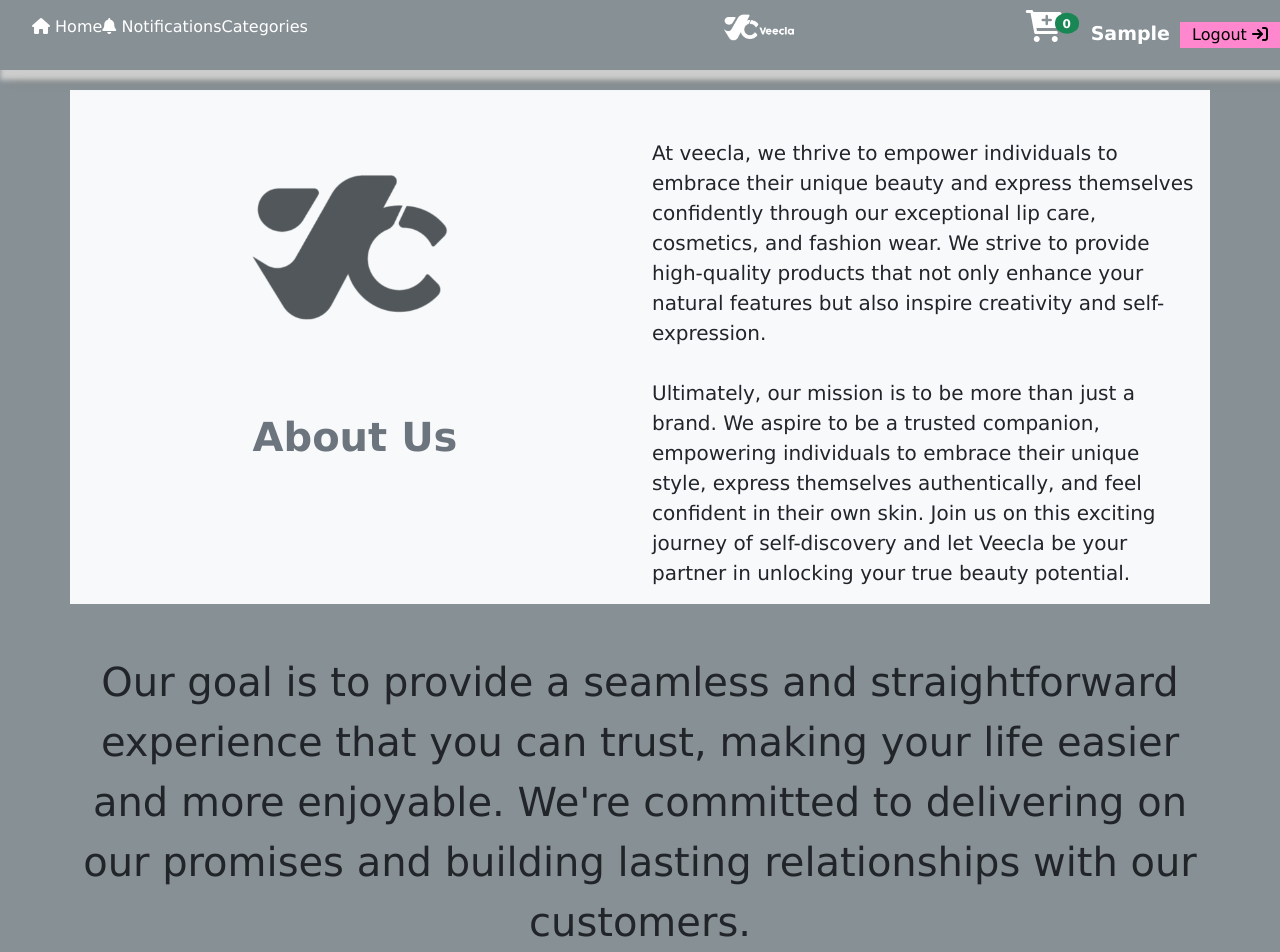
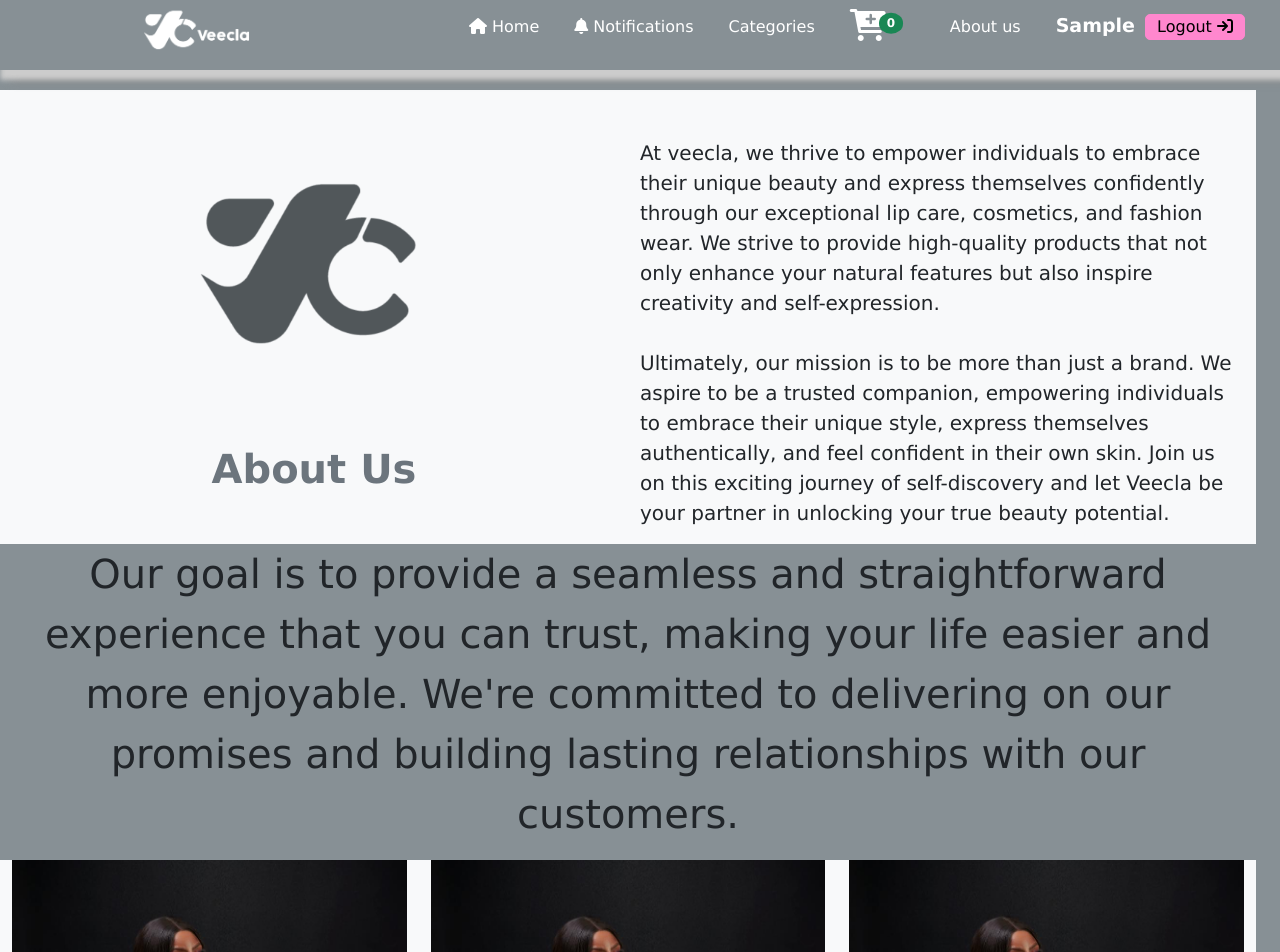
Before and after one commit to Joshuainfluence/veecla, a PHP site: page /log/aboutUs.php in a window 1280 px wide. Shown: the top 952 px of the page. Run offline with PHP 8.4, Linux system fonts and the light colour scheme; the visitor is signed in with stand-in values (Sample User, id 1); data that the repository does not hold is empty; some libraries are stand-ins or nearby versions.

Commit message:
successful

```diff
--- a/admin/viewProducts.php
+++ b/admin/viewProducts.php
@@ -54,12 +54,13 @@
             <table class="table table-responsive table-bordered border-light" style="background-color:#fff;">
                 <thead>
                     <tr>
+
                         <th scope="row">S/N</th>
 
                         <th scope="row">Name</th>
                         <th scope="row">Description</th>
                         <th scope="row">Price</th>
-                        <th scope="row">Information</th>
+                        <th scope="row" style="width:400px;">Information on product</th>
                         <th scope="row">Delete</th>
                         <th scope="row">Edit</th>
                         <th scope="row">Photo</th>
@@ -102,7 +103,7 @@
                             <td><?= $row['product_name'] ?></td>
                             <td><?= $row['product_description'] ?></td>
                             <td>$<?= $row['product_price'] ?></td>
-                            <td><?= $row['product_info'] ?></td>
+                            <td class="info"><?= $row['product_info'] ?></td>
 
                             <td><a href="delete.inc.php?id=<?= $row['id']; ?>" class="btn-del btn btn-danger">Delete</a></td>
                             <td><a href="edit_product.php?id=<?= $row['id']; ?> m=1" class="btn-del btn btn-warning">Edit</a></td>
--- a/assets/home.css
+++ b/assets/home.css
@@ -65,6 +65,7 @@
 
 
 }
+
 .button-cart-alt {
     text-decoration: none;
     width: 120px;
@@ -90,6 +91,7 @@
     color: #fff;
 
 }
+
 .button-cart-alt2 {
     text-decoration: none;
     width: 120px;
@@ -130,6 +132,15 @@
     flex-direction: column;
     align-items: center;
     justify-content: center;
+
+    opacity: 0;
+    /* Initially hide the element */
+    transform: translateY(-50px);
+    /* Initial position above */
+    transition: opacity 5s, transform 5s;
+    /* Transition properties */
+
+
 }
 
 .write2 h1 {
@@ -137,16 +148,19 @@
     font-weight: 600;
     color: #fff;
 }
+
 .write2 h3 {
     text-align: center;
     font-weight: 600;
     color: #fff;
 }
-.write2 .buttons{
+
+.write2 .buttons {
     display: flex;
     justify-content: space-between;
     margin-top: 2rem;
 }
+
 .form1-control {
     outline: none;
     border: 1px solid #7E7E7E;
@@ -156,7 +170,8 @@
     padding: .375rem .75rem;
     background: transparent;
 }
-.form1-control:focus{
+
+.form1-control:focus {
     border: 1px solid #FE48AA;
 }
 
@@ -166,27 +181,32 @@
 }
 
 
-.bg-default{
+.bg-default {
     background-color: #879095;
 }
-.bg-default-alt{
-    background-color: #FF87CE;
-}
-.text-default{
-    color: #FF87CE;
-}
-.btn-default{
+
+.bg-default-alt {
     background-color: #FF87CE;
 }
 
-.btn-default:hover{
+.text-default {
+    color: #FF87CE;
+}
+
+.btn-default {
+    background-color: #FF87CE;
+}
+
+.btn-default:hover {
     background-color: #FF1694;
     color: #fff;
 }
-.btn-default-alt{
+
+.btn-default-alt {
     background-color: #7E7E7E;
 }
-.btn-default-alt:hover{
+
+.btn-default-alt:hover {
     background-color: #FF87CE;
 
 }
--- a/assets/nav.css
+++ b/assets/nav.css
@@ -43,10 +44,10 @@
     margin-top: -25px;
 }
 
-/* .links {
-    width: 60%;
+.links {
+    width: 70%;
 
-} */
+}
 
 ul {
     text-decoration: none;
@@ -96,9 +96,35 @@
     height: auto;
     background-color: #FF87CE;
     border: 1px solid #FF87CE;
+    border-radius: 5px;
     color: #000;
     margin-left: 10px;
     text-align: center;
+}
+
+.content-list .drop-menu{
+    background: black;
+    top: 85px;
+    line-height: 45px;
+    position: absolute;
+    color: white;
+    width: 180px;
+    opacity: 0;
+    visibility: hidden;
+}
+.drop-menu li a{
+    width: 100%;
+    display: block;
+    padding: 0 0 0 15px;
+    font-weight: 400;
+}
+
+.content-list li:hover .drop-menu{
+
+    top: 65px;
+    visibility: visible;
+    opacity: 1;
+    transition: all 0.3s ease;
 }
 
 .profile .button-sign:hover {
@@ -119,48 +145,12 @@
 .logo-mobile {
     display: none;
 }
-
-.buttons-tin {
+.buttons-tin{
     display: none;
 }
-
-.cart-img {
+.cart-img{
     display: none;
 }
-
-.left-section,
-.center-section,
-.right-section {
-    display: flex;
-    /* align-items: center; */
-    justify-content: space-between;
-}
-
-.left-section {
-    width: 50%;
-
-    /* Adjust the width as needed */
-}
-.content-list{
-    display: flex;
-
-    justify-content: space-around;
-}
-
-.center-section {
-    width: 20%;
-    /* Adjust the width as needed */
-}
-
-.right-section {
-    width: 30%;
-    /* Adjust the width as needed */
-    justify-content: flex-end;
-}
-.for-mobile{
-    display: none;
-}
-
 /* @media only screen and (min-width:992px) and (max-width:1200px) {
 
 } */
--- a/footer.php
+++ b/footer.php
@@ -339,10 +339,27 @@
         </div>
 </footer>
 <script>
-    window.addEventListener('load', function () {
+    window.addEventListener('load', function() {
         // Hide the loader after 3000 milliseconds (3 seconds)
-        setTimeout(function () {
+        setTimeout(function() {
             document.querySelector('.loader-wrapper').style.display = 'none';
         }, 1000);
     });
 </script>
+
+
+<!--Start of Tawk.to Script-->
+<script type="text/javascript">
+    var Tawk_API = Tawk_API || {},
+        Tawk_LoadStart = new Date();
+    (function() {
+        var s1 = document.createElement("script"),
+            s0 = document.getElementsByTagName("script")[0];
+        s1.async = true;
+        s1.src = 'https://embed.tawk.to/6581a72607843602b803a773/1hi179smi';
+        s1.charset = 'UTF-8';
+        s1.setAttribute('crossorigin', '*');
+        s0.parentNode.insertBefore(s1, s0);
+    })();
+</script>
+<!--End of Tawk.to Script-->
--- a/header.php
+++ b/header.php
@@ -27,6 +27,7 @@
     <link rel="stylesheet" href="../assets/font_awesome/css/font-awesome.css">
     <link rel="stylesheet" href="../assets/loader.css">
     <link rel="stylesheet" href="https://cdnjs.cloudflare.com/ajax/libs/font-awesome/6.0.0-beta3/css/all.min.css" integrity="sha512-..." crossorigin="anonymous" />
+    <link rel="stylesheet" href="https://cdnjs.cloudflare.com/ajax/libs/animate.css/4.1.1/animate.min.css">
 
     <!-- <link rel="stylesheet" href="../assets/font_awesome/css/all.css"> -->
 </head>
@@ -35,32 +36,53 @@
 <header class="first-head">
     <nav class="first-nav">
         <div class="content">
-            <div class="left-section">
-                <ul class="content-list" id="content-list" data-visible="false">
-                    <li><a href="index.php"><i class="fa fa-home"></i> Home</a></li>
-                    <li><a href="#"><i class="fa fa-bell"></i> Notifications</a></li>
-                    <li><a href="#">Categories</a></li>
-                    <li><a href="../cart/checkout.php" class="for-mobile"><i class="fa fa-cart-plus fa-2x"></i>
-                            <span class="position-relative top-0 start-60 translate-middle badge rounded-circle bg-success">
-                                <?= count($rows, COUNT_NORMAL) ?>
-                                <span class="visually-hidden">unread messages</span>
-                            </span>
-                        </a>
-                    </li>
-                </ul>
-            </div>
 
-            <div class="center-section">
+
             <div class="logo">
                 <img src="../img/logo2.png" class="img-logo" alt="">
             </div>
             <div class="logo-mobile">
                 <img src="../img/logo2-copy.png" class="img-mobile-logo" alt="">
             </div>
+            <style>
+                .buttons-tin {
+                    display: flex;
+                    justify-content: end;
+                }
+            </style>
+
+            <div class="buttons-tin">
+                <a href="../cart/checkout.php" class="cart-img"><i class="fa fa-cart-plus fa-2x"></i>
+                    <span class="position-relative top-0 start-60 translate-middle badge rounded-circle bg-success">
+                        <?= count($rows, COUNT_NORMAL) ?>
+                        <span class="visually-hidden">unread messages</span>
+                    </span>
+                </a>
+
+                <button class="mobile-nav-toggle" aria-expanded="false" aria-controls=".links"></button>
             </div>
 
-            <div class="right-section">
-                <ul class="content-list" id="content-list" data-visible="false">
+            <div class="links">
+                <ul class="content-list flex ff" id="content-list" data-visible="false">
+                    <li><a href="index.php"><i class="fa fa-home"></i> Home</a></li>
+                    <li><a href="#"><i class="fa fa-bell"></i> Notifications</a></li>
+                    <li><a href="#">Categories</a>
+                        <ul class="drop-menu">
+                            <li>
+                                <a href="">Lip Gloss</a>
+                            </li>
+                            <li>
+                                <a href="">Lip Tint</a>
+                            </li>
+                            <li>
+                                <a href="">Lip Treatment</a>
+                            </li>
+                            <li>
+                                <a href="">Glozzy Tint</a>
+                            </li>
+
+                        </ul>
+                    </li>
                     <li>
                         <a href="../cart/checkout.php"><i class="fa fa-cart-plus fa-2x"></i>
                             <span class="position-relative top-0 start-60 translate-middle badge rounded-circle bg-success">
@@ -69,10 +91,10 @@
                             </span>
                         </a>
                     </li>
-                </ul>
+                    <li><a href="aboutUs.php">About us</a></li>
 
-                <button class="mobile-nav-toggle" aria-expanded="false" aria-controls=".links"></button>
 
+                    <form action="">
                         <div class="profile">
                             <?php
                             if (isset($_SESSION['id'])) {
@@ -95,7 +117,11 @@
                             <?php
                             }
                             ?>
+
                         </div>
+                    </form>
+                </ul>
+
             </div>
         </div>
     </nav>
--- a/log/aboutUs.php
+++ b/log/aboutUs.php
@@ -2,15 +2,91 @@
 require_once "../header.php";
 ?>
 <section>
-    <div class="container">
+    <div class="container-fluid">
+        <!-- <style>
+            img {
+                width: 100%;
+            }
+
+            .row {
+                width: 100%;
+                animation: 5s joshua;
+            }
+            img:hover{
+                margin-top: 0;
+
+                /* transform: rotateX('360deg'); */
+                transform: translateX(360);
+            }
+            @keyframes column {
+                0%{
+                    margin-top: 100%;
+                }
+            }
+
+            @keyframes joshua {
+                0% {
+                    width: 10%;
+                }
+
+                20% {
+                    width: 40%;
+                }
+
+                100% {
+                    width: 100%;
+                }
+            }
+        </style> -->
+
+        <style>
+            img {
+                width: 100%;
+                transition: transform 0.3s ease-in-out;
+            }
+
+            .animated-text {
+                animation: flyIn 4s ease-in-out;
+            }
+
+            .row {
+                width: 100%;
+                opacity: 0; /* Initially hide the content */
+            }
+
+            .row.show {
+                animation: fadeIn 5s forwards;
+            }
+
+            img:hover {
+                transform: rotate(10deg);
+            }
+
+            @keyframes fadeIn {
+                to {
+                    opacity: 1;
+                }
+            }
+            @keyframes flyIn {
+                0% {
+                    transform: translateY(-100%);
+                    opacity: 0;
+                }
+                100% {
+                    transform: translateY(0);
+                    opacity: 1;
+                }
+            }
+
+        </style>
         <div class="row bg-light">
             <div class="col-lg-6">
                 <img src="../img/watermark.png" class="img-fluid" alt="">
                 <p>
-                <h1 class="fw-bold text-center text-muted">About Us</h1>
+                <h1 class="fw-bold text-center text-muted animated-text">About Us</h1>
                 </p>
             </div>
-            <div class="col-lg-6 mt-lg-5 text-dark fw-lighter bg-light fs-5">
+            <div class="col-lg-6 mt-lg-5 text-dark fw-lighter bg-light fs-5 animated-text">
                 At veecla, we thrive to empower individuals to embrace their unique beauty and express themselves confidently
                 through our exceptional lip care, cosmetics, and fashion wear. We strive to provide high-quality products that
                 not only enhance your natural features but also inspire creativity and self-expression.
@@ -26,8 +102,8 @@
 
             </div>
         </div>
-        <div class="row fs-1 text-center mt-5">
-            <p>
+        <div class="row fs-1 text-center animated-text">
+            <p class="animated-text">
                 Our goal is to provide a seamless and
                 straightforward experience that you can trust,
                 making your life easier and more enjoyable.
@@ -39,26 +115,26 @@
 
         <div class="row bg-light">
             <div class="col-4">
-                <img src="../img/aunty_vic.jpg" style="width:100%;" alt="">
+                <img src="../img/aunty_vic.jpg" alt="">
             </div>
             <div class="col-4">
-                <img src="../img/aunty_vic.jpg" style="width:100%;" alt="">
+                <img src="../img/aunty_vic.jpg" alt="">
             </div>
             <div class="col-4">
-                <img src="../img/aunty_vic.jpg" style="width:100%;" alt="">
+                <img src="../img/aunty_vic.jpg" alt="">
             </div>
         </div>
         <div class="row bg-light">
             <div class="col-6">
-                <img src="../img/DSC_1705.jpg" style="width:100%;" alt="">
+                <img src="../img/DSC_1705.jpg" alt="">
             </div>
             <div class="col-6">
-                <img src="../img/DSC_1705.jpg" style="width:100%;" alt="">
+                <img src="../img/DSC_1705.jpg" alt="">
             </div>
 
         </div>
         <div class="row text-center fs-1 mt-5">
-            <h1 class="fw-bold mb-3"> Our values</h1>
+            <h1 class="fw-bold mb-3 animated-text"> Our values</h1>
             <p>
 
                 It was important to us to build a value driven business. At Veecla,we believe in: Simplicity. Affordability. Authenticity. Quality. Transparency.
@@ -77,6 +153,19 @@
     ?>
 </section>
 
+<script>
+    // Wait for the content to be fully loaded
+    document.addEventListener("DOMContentLoaded", function () {
+        // Get all elements with the class 'row'
+        var rows = document.querySelectorAll('.row');
+
+        // Loop through each row and add the 'show' class to trigger the animation
+        rows.forEach(function (row) {
+            row.classList.add('show');
+        });
+    });
+</script>
+
 </body>
 
 </html>
--- a/log/products.php
+++ b/log/products.php
@@ -31,14 +31,14 @@
                             <div class="col-md-3 carousel-item">
                                 <div class="card" style="width: 100%;">
                                     <div class="w-100" style="height: 30rem;">
-                                        <img src="../img/6556e5fb45239eedd9b5427160b007de.jpg" class="w-100 h-100" style="object-fit: cover;">
+                                    <img src="../admin/uploads/<?= $row['related_image'] ?>" class="w-100 h-100" style="object-fit: cover;">
                                     </div>
                                 </div>
                             </div>
                             <div class="col-md-3 carousel-item">
                                 <div class="card" style="width: 100%;">
                                     <div class="w-100" style="height: 30rem;">
-                                        <img src="../img/99c617704b461650dd35febb1046e0dc.jpg" class="w-100 h-100" style="object-fit: cover;">
+                                    <img src="../admin/uploads/<?= $row['applied_image'] ?>" class="w-100 h-100" style="object-fit: cover;">
                                     </div>
                                 </div>
                             </div>
```
Also changed, not shown: other parts of assets/nav.css (+19 -77 lines), log/index.php (+28 -0 lines). Lines whose indentation alone changed are shown as unchanged.
